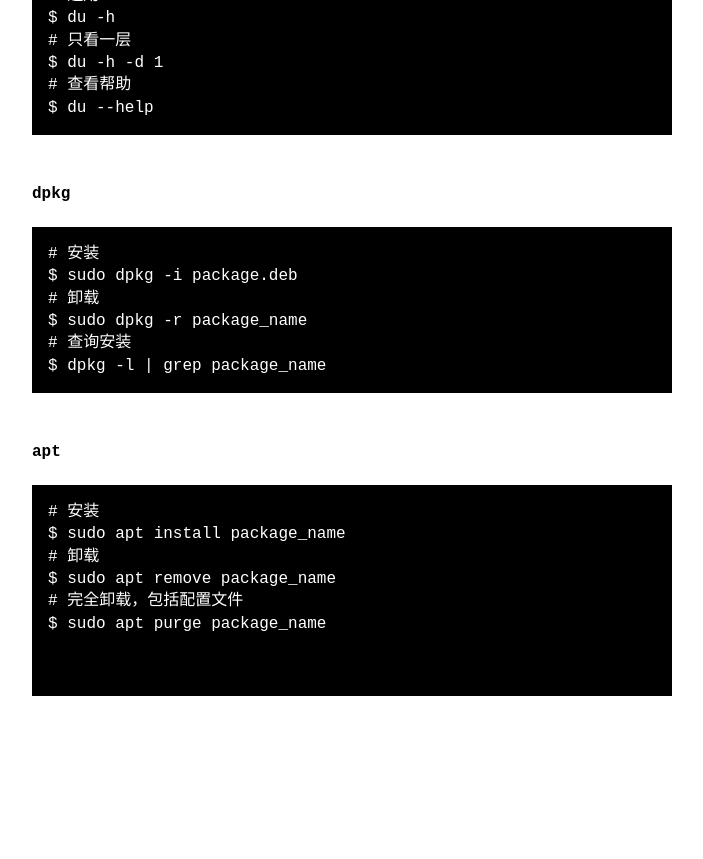
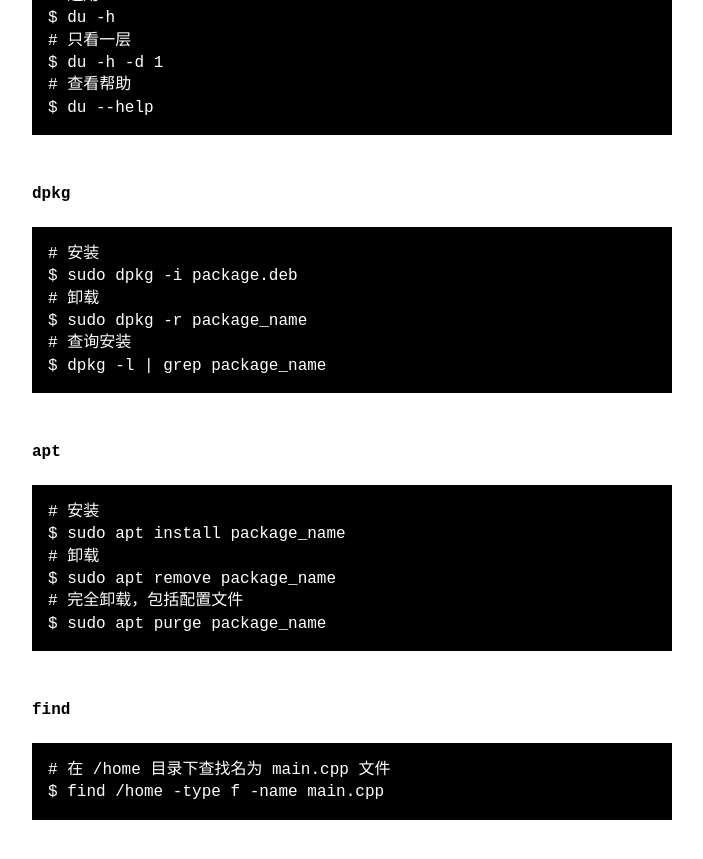
Before and after one commit to shecannotsee/shecannotsee.github.io, a Jekyll site: the page built from _posts/2025-03-18-Commonly_used_linux_commands.md, in a window 1280 px wide and 900 px high, scrolled down 1143 px. Shown: the top 859 px of the window, without its empty margins (288-991 px from the left). Built offline with Jekyll 4.4.1, drawn with Linux system fonts in a browser that asks for light colours; before the commit the page ends 1919 px from its top, so only the background shows below that.

Commit message:
[docs] 1.Add find template

````diff
--- a/_posts/2025-03-18-Commonly_used_linux_commands.md
+++ b/_posts/2025-03-18-Commonly_used_linux_commands.md
@@ -68,6 +68,11 @@ $ sudo apt install package_name
 $ sudo apt remove package_name
 # 完全卸载，包括配置文件
 $ sudo apt purge package_name
+```
 
+#### find
 
+```bash
+# 在 /home 目录下查找名为 main.cpp 文件
+$ find /home -type f -name main.cpp
 ```
````
